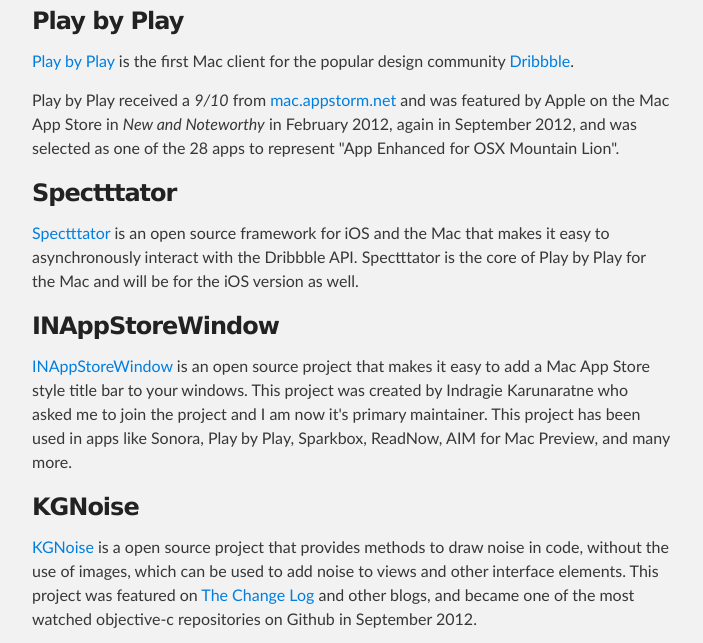
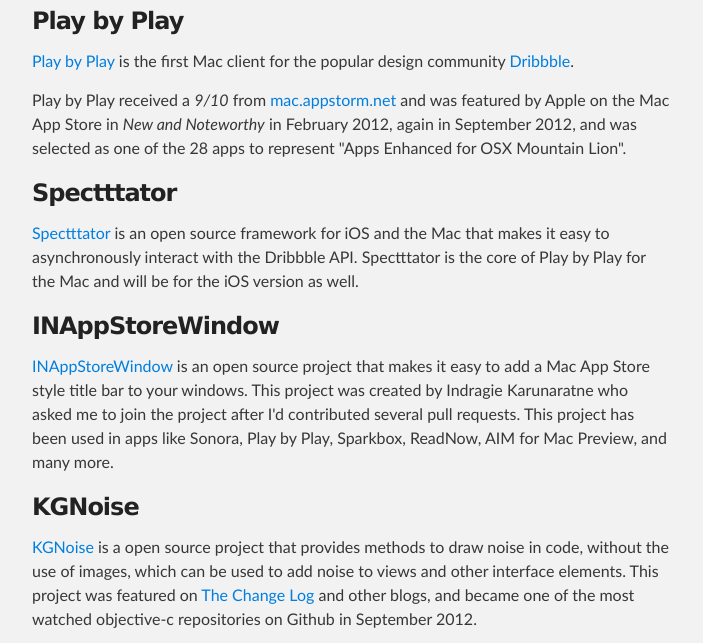
Before and after one commit to kgn/resume, a plain HTML site: page index.html in a window 1280 px wide. Shown: the part 676-1319 px from the top of the page, without its empty margins (288-991 px from the left). Drawn offline with Linux system fonts and the light colour scheme.

```diff
--- a/index.html
+++ b/index.html
@@ -47,7 +47,7 @@
 
 <p><a href="http://playbyplayapp.com">Play by Play</a> is the first Mac client for the popular design community <a href="http://dribbble.com">Dribbble</a>.</p>
 
-<p>Play by Play received a <em>9/10</em> from <a href="http://mac.appstorm.net/reviews/graphics/dribbble-on-your-desktop-with-play-by-play/">mac.appstorm.net</a> and was featured by Apple on the Mac App Store in <em>New and Noteworthy</em> in February 2012, again in September 2012, and was selected as one of the 28 apps to represent "App Enhanced for OSX Mountain Lion".</p>
+<p>Play by Play received a <em>9/10</em> from <a href="http://mac.appstorm.net/reviews/graphics/dribbble-on-your-desktop-with-play-by-play/">mac.appstorm.net</a> and was featured by Apple on the Mac App Store in <em>New and Noteworthy</em> in February 2012, again in September 2012, and was selected as one of the 28 apps to represent "Apps Enhanced for OSX Mountain Lion".</p>
 
 <h3>Spectttator</h3>
 
@@ -55,7 +55,7 @@
 
 <h3>INAppStoreWindow</h3>
 
-<p><a href="https://github.com/indragiek/INAppStoreWindow">INAppStoreWindow</a> is an open source project that makes it easy to add a Mac App Store style title bar to your windows. This project was created by Indragie Karunaratne who asked me to join the project and I am now it's primary maintainer. This project has been used in apps like Sonora, Play by Play, Sparkbox, ReadNow, AIM for Mac Preview, and many more.</p>
+<p><a href="https://github.com/indragiek/INAppStoreWindow">INAppStoreWindow</a> is an open source project that makes it easy to add a Mac App Store style title bar to your windows. This project was created by Indragie Karunaratne who asked me to join the project after I'd contributed several pull requests. This project has been used in apps like Sonora, Play by Play, Sparkbox, ReadNow, AIM for Mac Preview, and many more.</p>
 
 <h3>KGNoise</h3>
 
```
Also changed, not shown: params.json (+1 -1 lines).
